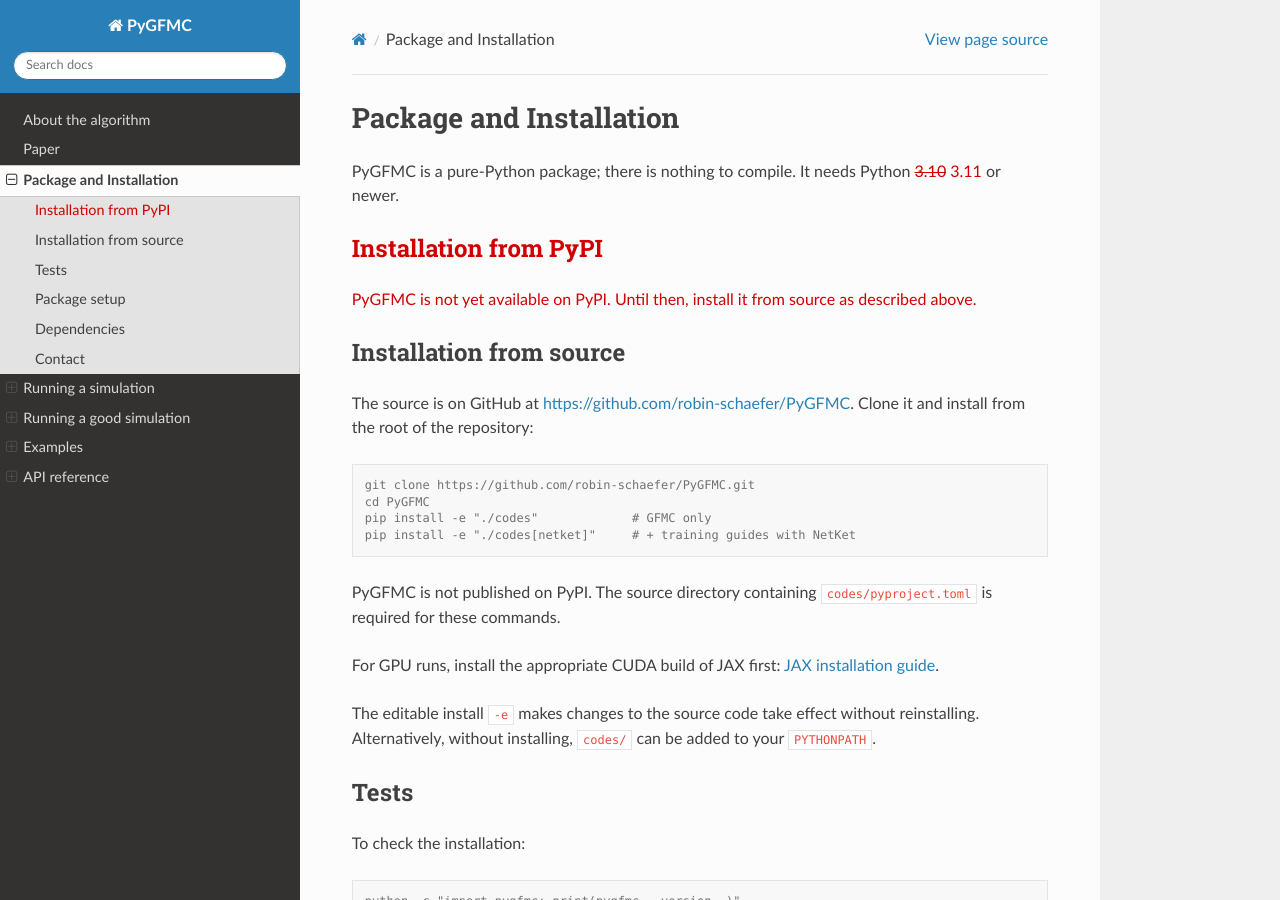
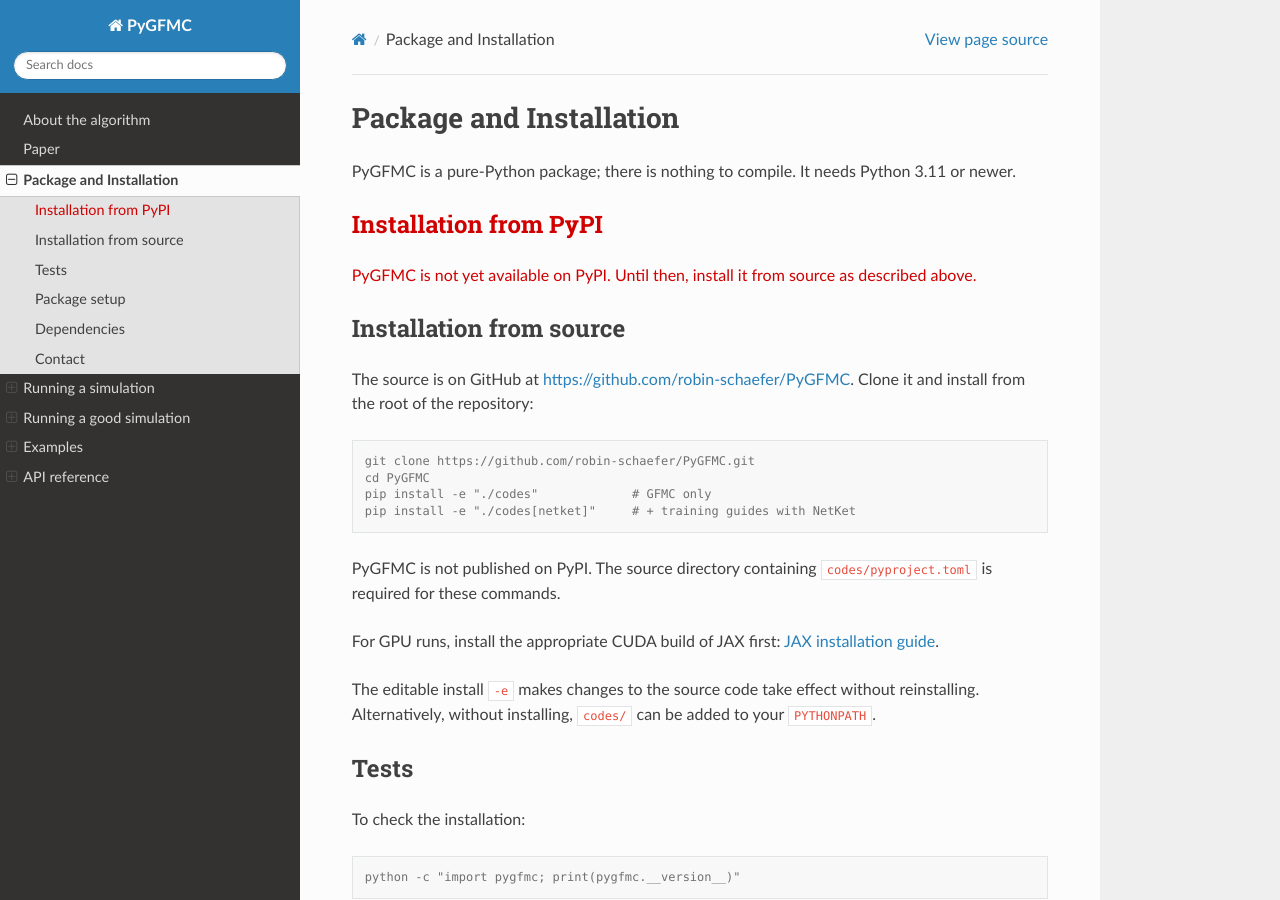
Before and after one commit to robin-schaefer/PyGFMC, a Sphinx documentation site: the page built from docs/installation.rst, in a window 1280 px wide and 900 px high. Built offline with Sphinx 7.4.7 and the Read the Docs theme 3.1.0, drawn with Linux system fonts in a browser that asks for light colours.

```diff
--- a/docs/installation.rst
+++ b/docs/installation.rst
@@ -5,7 +5,7 @@
 ########################
 
 PyGFMC is a pure-Python package; there is nothing to compile.
-It needs Python :del:`3.10` :red:`3.11` or newer.
+It needs Python 3.11 or newer.
 
 :red:`Installation from PyPI`
 =============================
```
Also changed, not shown: README.md (+1 -1 lines), 1 other file.
